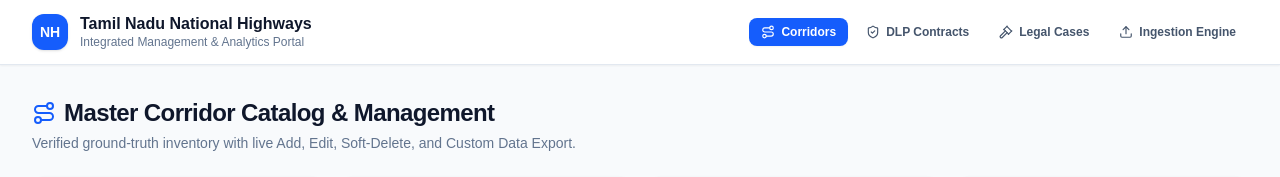
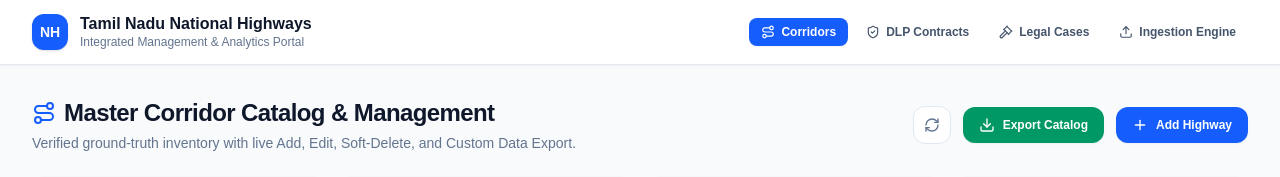
Before and after one commit to harish-3105/National-Highways, a Next.js app: page /highways in a window 1280 px wide. Shown: the top 177 px of the page. Built offline with nearby package versions, Linux system fonts and the light colour scheme; no server answers; the database is empty.

Commit message:
feat(highways): mounted Add Highway and Export Catalog action buttons in highways page header

```diff
--- a/src/app/highways/page.tsx
+++ b/src/app/highways/page.tsx
@@ -11,7 +11,7 @@ import { EditHighwayModal } from '@/components/highways/EditHighwayModal';
 import { DeleteHighwayModal } from '@/components/highways/DeleteHighwayModal';
 import { ExportHighwayModal } from '@/components/highways/ExportHighwayModal';
 import { NavigationHeader } from '@/components/NavigationHeader';
-import { Route, RefreshCw, Plus } from 'lucide-react';
+import { Route, RefreshCw, Plus, Download } from 'lucide-react';
 
 export default function HighwaysPage() {
   const [allCorridors, setAllCorridors] = useState<HighwayCorridor[]>([]);
@@ -122,6 +122,31 @@ export default function HighwaysPage() {
               Verified ground-truth inventory with live Add, Edit, Soft-Delete, and Custom Data Export.
             </p>
           </div>
+
+          <div className="flex items-center gap-3">
+            <button
+              onClick={() => fetchHighways()}
+              disabled={loading}
+              className="p-2.5 text-slate-500 hover:text-slate-700 dark:hover:text-slate-300 rounded-xl border border-slate-200 dark:border-slate-800 bg-white dark:bg-slate-900 hover:bg-slate-100 transition-all cursor-pointer"
+              title="Refresh Catalog"
+            >
+              <RefreshCw className={`w-4 h-4 ${loading ? 'animate-spin' : ''}`} />
+            </button>
+
+            <button
+              onClick={() => setIsExportModalOpen(true)}
+              className="inline-flex items-center gap-2 px-4 py-2.5 bg-emerald-600 hover:bg-emerald-700 text-white font-bold text-xs rounded-xl shadow-xs transition-all cursor-pointer"
+            >
+              <Download className="w-4 h-4" /> Export Catalog
+            </button>
+
+            <button
+              onClick={() => setIsAddModalOpen(true)}
+              className="inline-flex items-center gap-2 px-4 py-2.5 bg-blue-600 hover:bg-blue-700 text-white font-bold text-xs rounded-xl shadow-xs transition-all cursor-pointer"
+            >
+              <Plus className="w-4 h-4" /> Add Highway
+            </button>
+          </div>
         </div>
 
         {/* Section A: KPI Summary Cards */}
```
